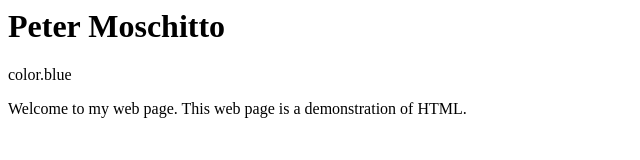
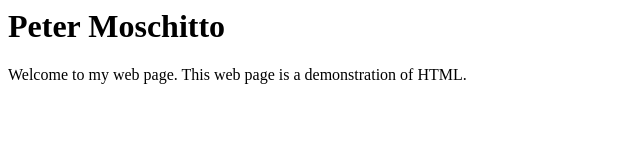
Before and after one commit to PeterMoschitto/Starter, a plain HTML site: page index.html in a window 1280 px wide. Shown: the whole page, without its empty margins (0-640 px from the left). Drawn offline with Linux system fonts and the light colour scheme.

Commit message:
Update index.html

```diff
--- a/index.html
+++ b/index.html
@@ -2,7 +2,6 @@
  <head><title>Example web page</title></head>
  <body>
    <h1>Peter Moschitto</h1>
-  color.blue
    <p>
      Welcome to my web page.  This
      web page is a demonstration of
```
